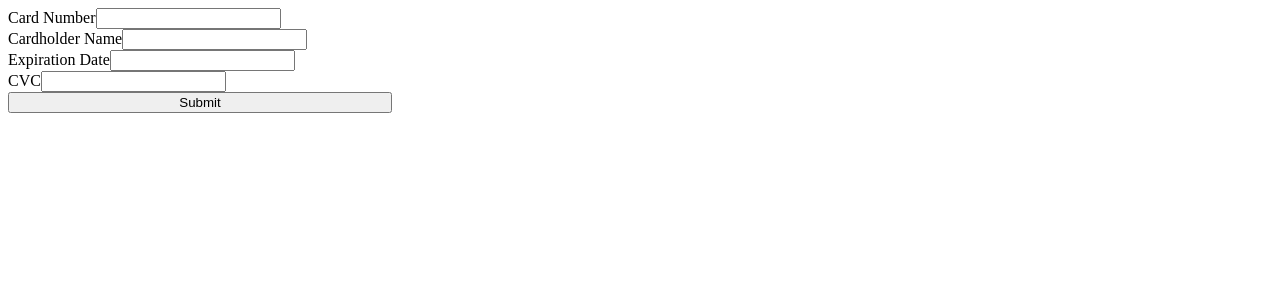
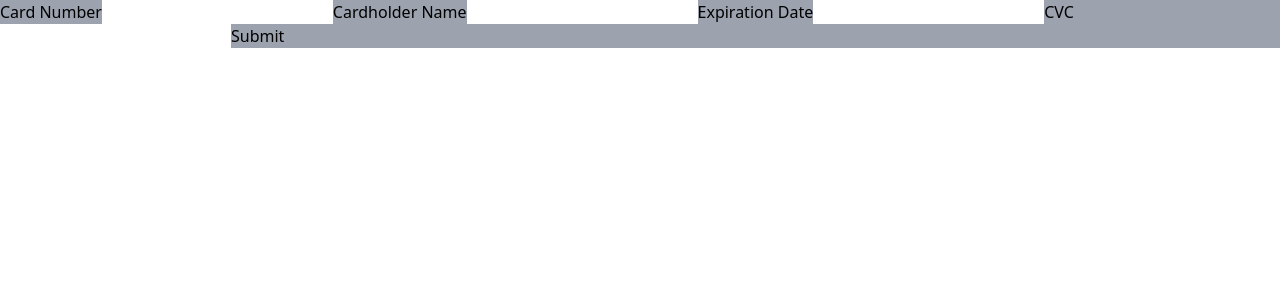
Before and after one commit to TLDRQwerty/Engineering-Science-Forms, a React (Vite) app: page / in a window 1280 px wide. Shown: the top 300 px of the page. Built offline with nearby package versions, Linux system fonts and the light colour scheme.

Commit message:
Added tailwindcss

```diff
--- a/package.json
+++ b/package.json
@@ -20,7 +20,11 @@
 	},
 	"devDependencies": {
 		"@babel/preset-env": "7.13.8",
+		"@tailwindcss/postcss7-compat": "^2.0.3",
 		"@types/react": "^17.0.3",
-		"@types/react-dom": "^17.0.2"
+		"@types/react-dom": "^17.0.2",
+		"autoprefixer": "^9",
+		"postcss": "^7",
+		"tailwindcss": "npm:@tailwindcss/postcss7-compat"
 	}
 }
--- a/src/App.tsx
+++ b/src/App.tsx
@@ -3,7 +3,7 @@ import React from 'react';
 export default function App() {
 	return (
 		<>
-			<form style={{ display: 'flex', flexDirection: 'column', width: '30vw'}}>
+			<form className="bg-gray-400">
 				<label>
 					Card Number
 					<input type="text" id="card-number" name="card-number" />
--- a/src/index.html
+++ b/src/index.html
@@ -5,6 +5,7 @@
     <meta http-equiv="X-UA-Compatible" content="IE=edge">
     <meta name="viewport" content="width=device-width, initial-scale=1.0">
     <title>Document</title>
+		<link href="./style.css" rel="stylesheet" />
 </head>
 <body>
 	<div id="react-root"></div>
--- /dev/null
+++ b/src/style.css
@@ -0,0 +1,5 @@
+@tailwind base;
+
+@tailwind components;
+
+@tailwind utilities;
--- /dev/null
+++ b/tailwind.config.js
@@ -0,0 +1,12 @@
+module.exports = {
+  future: {
+    removeDeprecatedGapUtilities: true,
+    purgeLayersByDefault: true,
+  },
+  purge: ["./src/*.html"],
+  theme: {
+    extend: {},
+  },
+  variants: {},
+  plugins: [],
+};
```
Also changed, not shown: .postcssrc (added).
